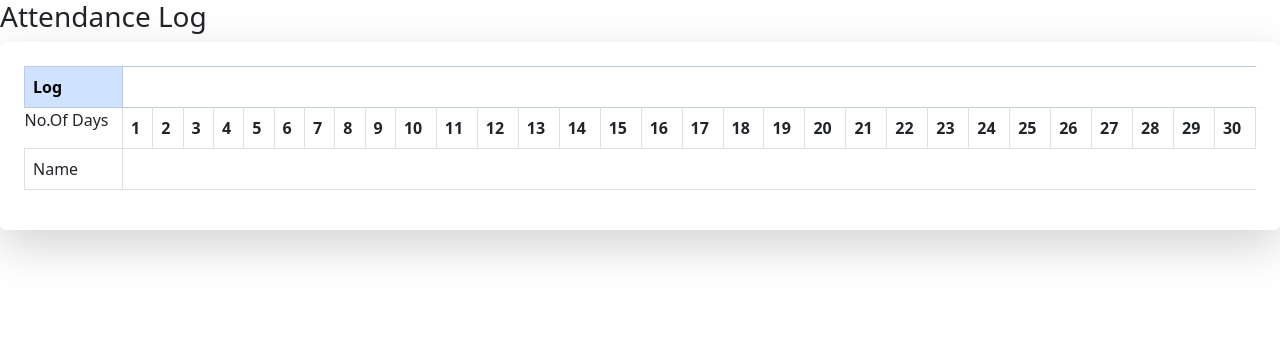
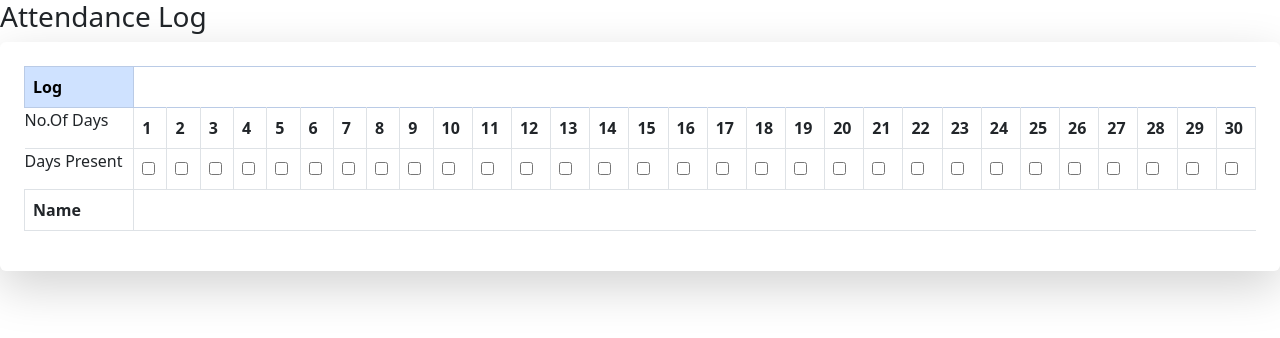
Before and after one commit to Adam-Afrith/Aventador_FrontEnd, a React (Create React App) app: page /AttendanceLog in a window 1280 px wide. Shown: the top 338 px of the page. Built offline with nearby package versions, Linux system fonts and the light colour scheme.

Commit message:
AttendanceLog

```diff
--- a/src/App.js
+++ b/src/App.js
@@ -5,6 +5,7 @@ import { Routes, Route, Link } from "react-router-dom";
 import Routed from "./Router";
 import Sidebar from "./Components/Sidebar/Sidebar";
 import Master from "./Master/Master";
+import Footer from "./Layouts/Footer";
 
 function App() {
   return (
@@ -12,6 +13,7 @@ function App() {
       <div>
         <Routed />
       </div>
+      <div>{/* <Footer /> */}</div>
     </>
   );
 }
--- a/src/Components/AttendanceLog/AttendanceLog.jsx
+++ b/src/Components/AttendanceLog/AttendanceLog.jsx
@@ -23,15 +23,23 @@ const AttendanceLog = () => {
               ))}
             </tr>
             <tr>
-              <td>
+              Days Present
+              {rows.map((element, index) => (
+                <th>
+                  <input type="checkbox" name="" id="" />
+                </th>
+              ))}
+            </tr>
+            <tr>
+              <th>
                 Name
-                <i class="fi fi-rr-user"></i>
+                {/* <i class="fi fi-rr-user"></i>
                 <i class="fi fi-br-arrow-right"></i>
                 <i class="fi fi-sr-book"></i>
                 <i class="fi fi-rr-broom"></i>
-                <i class="fi fi-brands-facebook"></i>
+                <i class="fi fi-brands-facebook"></i> */}
                 <i class="fi fi-ss-star"></i>
-              </td>
+              </th>
             </tr>
           </tbody>
         </table>
--- /dev/null
+++ b/src/Layouts/Footer.js
@@ -0,0 +1,14 @@
+import React from "react";
+
+function Footer() {
+  return (
+    <>
+      <div className="card card-primary p-4 border-0 shadow-lg" align="center">
+        <h5>Follow Us on Social Media</h5>
+        <h6>Copyright Aventador</h6>
+      </div>
+    </>
+  );
+}
+
+export default Footer;
```
